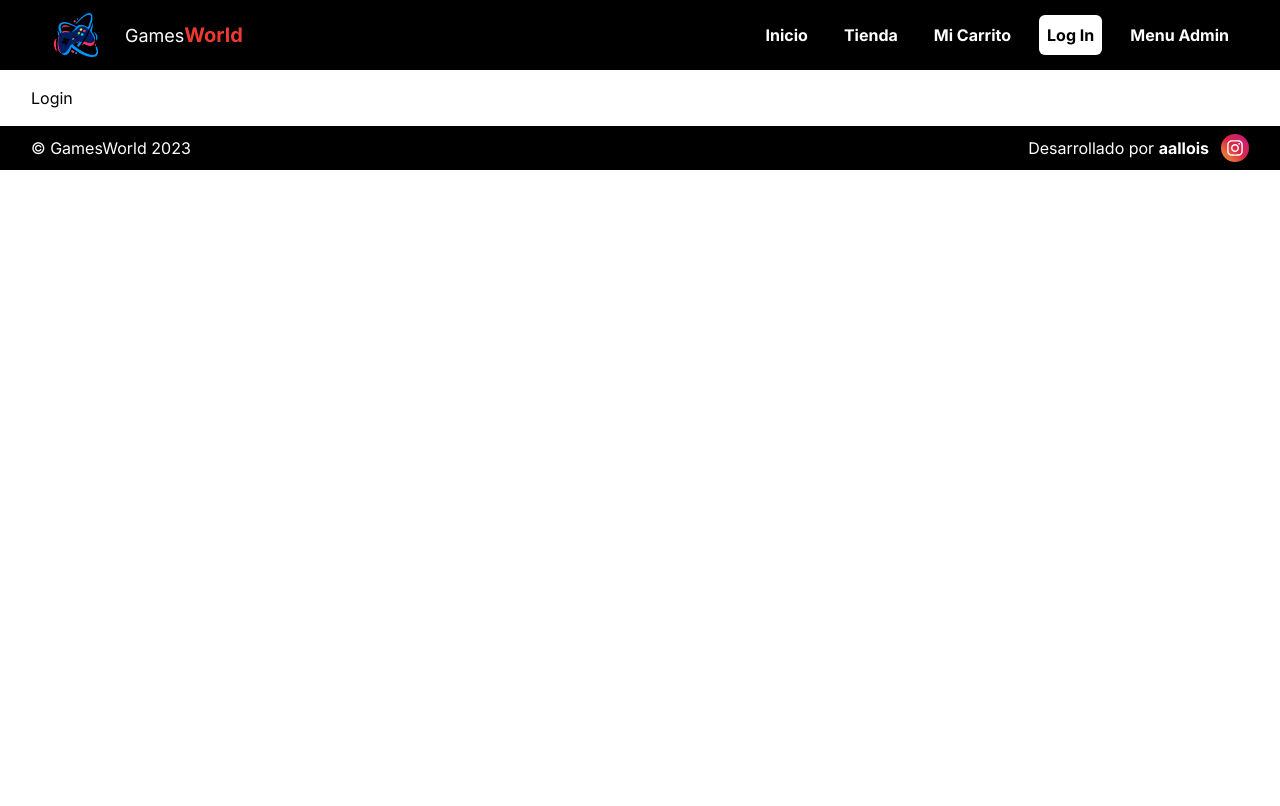
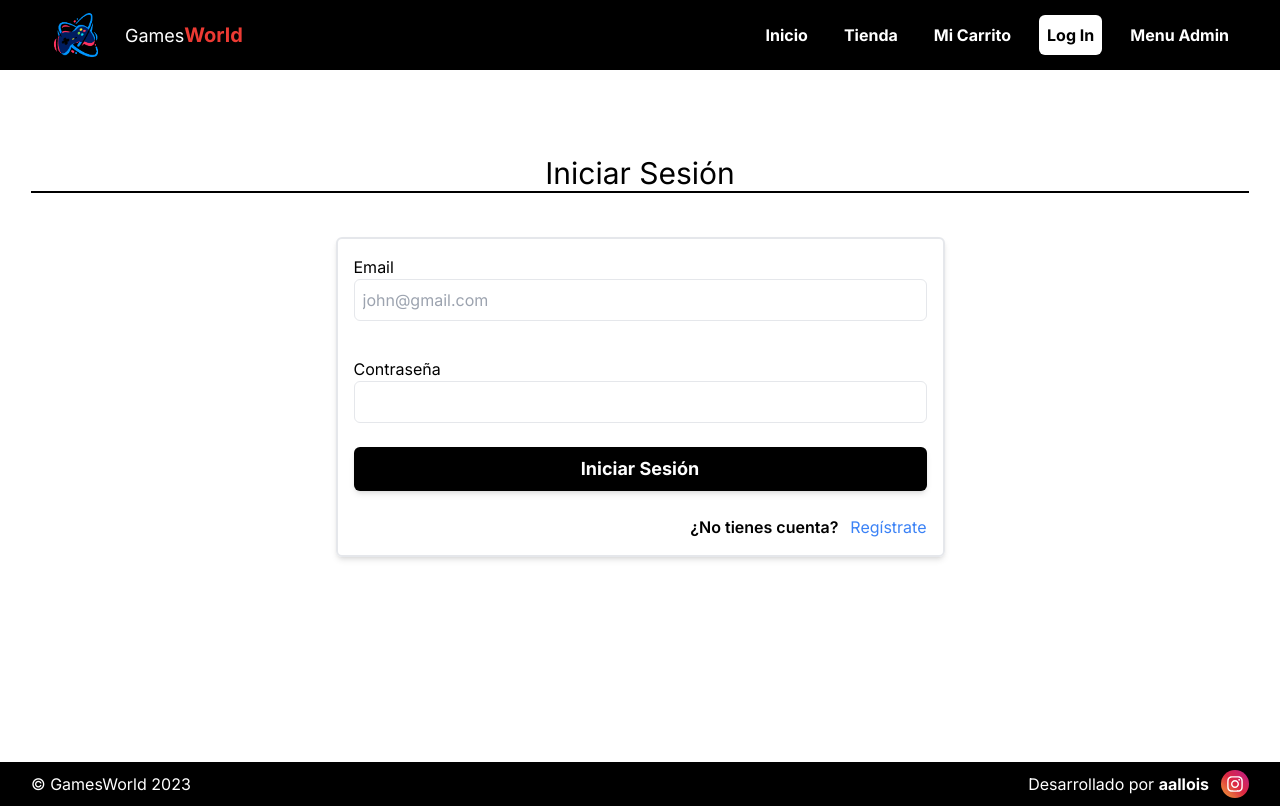
Before and after one commit to alloisa2005/entrega-app, a Next.js app: page /user/login in a window 1280 px wide. Built offline with nearby package versions, Linux system fonts and the light colour scheme.

Commit message:
feat: Ajustes varios

```diff
--- a/src/app/user/login/page.jsx
+++ b/src/app/user/login/page.jsx
@@ -1,9 +1,31 @@
+import Link from 'next/link'
 import React from 'react'
 
 const Login = () => {
   return (
-    <div className='contenedor my-4'>
-      <p>Login</p>
+    <div className='contenedor my-4 flex items-center justify-center w-full h-full min-h-[calc(100vh-140px)]'>
+      <div className='flex flex-col gap-3 items-center justify-center w-full h-full'>
+        <h1 className='text-center border-b-2 border-black w-full text-3xl -mt-24'>Iniciar Sesión</h1>
+
+        <form className='mt-4 md:mt-8 mb-6 w-full lg:max-w-[50%] flex flex-col justify-center gap-6 border-2 p-4 rounded-md shadow-md'>
+          <div className='flex flex-col'>
+            <label>Email</label>
+            <input type='text' className='border rounded-md p-2 outline-none focus:border-black focus:shadow-md' placeholder='john@gmail.com' />
+          </div>
+
+          <div className='flex flex-col mt-3'>
+            <label>Contraseña</label>
+            <input type='password' className='border rounded-md p-2 outline-none focus:border-black focus:shadow-md' />
+          </div>
+
+          <button className='bg-black py-2 text-white text-lg font-bold rounded-md shadow-md'>Iniciar Sesión</button>
+
+          <div className='flex justify-end items-center gap-3'>
+            <span className='font-semibold'>¿No tienes cuenta?</span>
+            <Link href='/user/register' className='text-blue-500 hover:underline'>Regístrate</Link>
+          </div>
+        </form>
+      </div>
     </div>
   )
 }
```
